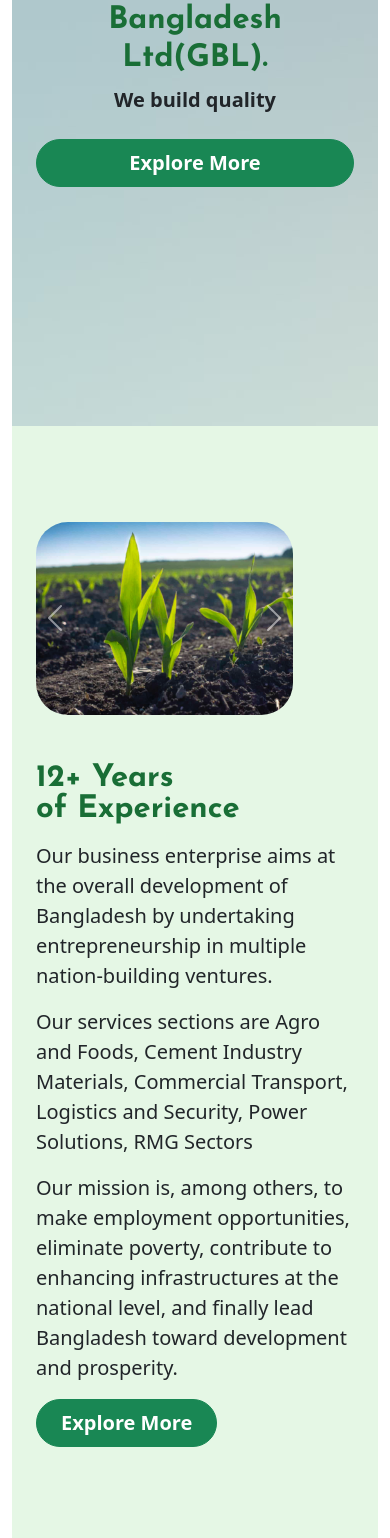
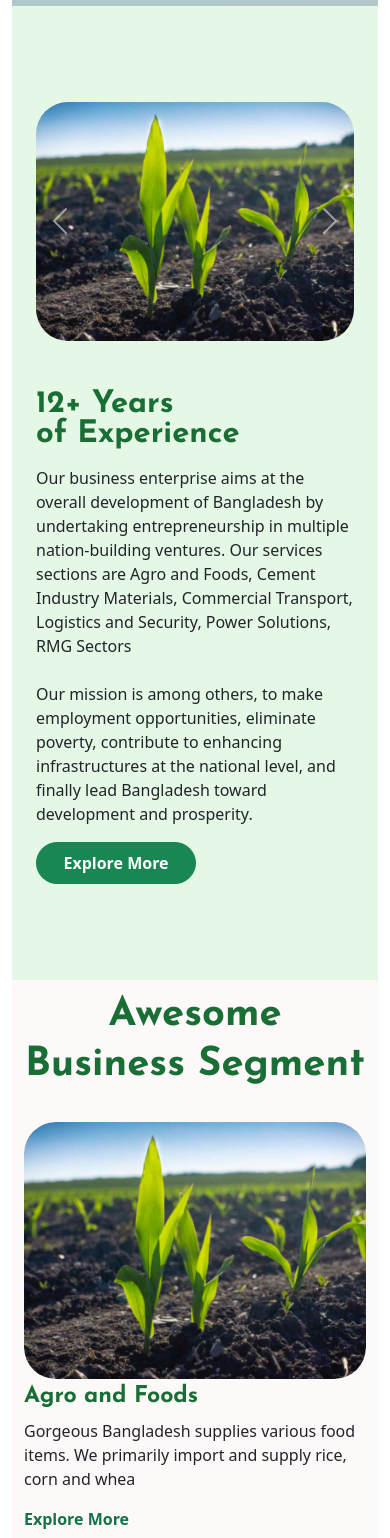
Before and after one commit to tuhinshuvra/gorgeousBangladeshLimited, a React (Create React App) app: page / in a window 390 px wide. Shown: the part 350-1888 px from the top of the page. Built offline with nearby package versions, Linux system fonts and the light colour scheme.

Commit message:
updated responsive to hero and experience section

```diff
--- a/src/Pages/BusinessSegment/Segment.css
+++ b/src/Pages/BusinessSegment/Segment.css
@@ -11,14 +11,7 @@
 }
 
 .product_bg {
-
     background-color: rgba(113, 209, 113, 0.185);
-
-    /* background-color: rgb(0, 255, 85); */
-    /* background-image: url(../../assets/images/background/wave.svg);
-    background-repeat: no-repeat;
-    background-size: 100% 100%; */
-    /* mask-image: url(../../assets/images/background/wave.svg); */
 }
 
 .segment_bg {
@@ -26,17 +19,13 @@
 }
 
 
-/* .waveContainer {
-    height: 100vh;
-    overflow: hidden;
+
+
+
+@media (min-width: 320px) and (max-width: 768px) {
+
+    .section-title {
+        margin: 10px 0px 0px 0px;
+        font-size: 40px;
+    }
 }
-
-.viewBox {
-    height: 100%;
-    width: 100%;
-}
-
-.path {
-    stroke: none;
-    fill: rgb(237, 115, 115); */
-/* } */
--- a/src/Pages/BusinessSegment/SegmentCard.js
+++ b/src/Pages/BusinessSegment/SegmentCard.js
@@ -14,18 +14,15 @@ const SegmentCard = ({ item }) => {
                         return (
                             <div className="col-lg-6  my-2 py-2 border-0 rounded-5" key={Val.id}>
                                 <div className="col-lg-12">
-
-                                    {/* {(Val.id > 0 && Val.id < 3) ? <> */}
-
-                                    <div className="row">
+                                    <div className="row my-1">
                                         {(Val.id === "1") ? <>
-                                            <div className=" d-flex gap-lg-3">
-                                                <div className="col-lg-6 wrapper">
+                                            <div className=" d-lg-flex gap-lg-3 my-2">
+                                                <div className="col-lg-6 my-1  wrapper">
                                                     <div className="image-wrapper">
                                                         <img src={Val.img} alt={Val.title} className=" img-fluid rounded-5 " />
                                                     </div>
                                                 </div>
-                                                <div className=" col-lg-6 my-auto">
+                                                <div className=" col-lg-6 my-1  my-lg-auto">
                                                     <h3 className=" fw-bold">{Val.category}</h3>
                                                     <p>{Val.details.slice(0, 100)}</p>
                                                     <Link className=' text-decoration-none fw-bold custom_btn' data-bs-toggle="modal" data-bs-target="#categeryModalOne">Explore More</Link>
@@ -51,10 +48,10 @@ const SegmentCard = ({ item }) => {
                                         </> : <></>}
                                     </div>
 
-                                    <div className="row">
+                                    <div className="row my-1">
                                         {(Val.id === "2") ? <>
-                                            <div className="d-flex gap-lg-3">
-                                                <div className="col-lg-6 wrapper">
+                                            <div className=" d-lg-flex gap-lg-3 my-1">
+                                                <div className="col-lg-6 my-4  wrapper">
                                                     <div className="image-wrapper">
                                                         <img src={Val.img} alt={Val.title} className=" img-fluid rounded-5 " />
                                                     </div>
@@ -87,10 +84,10 @@ const SegmentCard = ({ item }) => {
 
                                     {/* for card 3 and 4 */}
 
-                                    <div className="row">
+                                    <div className="row my-1">
                                         {(Val.id === "3") ? <>
-                                            <div className="d-flex gap-lg-3">
-                                                <div className=" col-lg-6 my-auto">
+                                            <div className=" d-lg-flex gap-lg-3 my-1">
+                                                <div className=" col-lg-6 my-4">
                                                     <h3 className=" fw-bold">{Val.category}</h3>
                                                     <p>{Val.details.slice(0, 100)}</p>
                                                     <Link className=' text-decoration-none fw-bold custom_btn' data-bs-toggle="modal" data-bs-target="#categeryModalThree">Explore More</Link>
@@ -121,10 +118,10 @@ const SegmentCard = ({ item }) => {
                                         </> : <></>}
                                     </div>
 
-                                    <div className="row">
+                                    <div className="row my-1">
                                         {(Val.id === "4") ? <>
-                                            <div className="d-flex gap-lg-3">
-                                                <div className=" col-lg-6 my-auto">
+                                            <div className=" d-lg-flex gap-lg-3">
+                                                <div className=" col-lg-6 my-4">
                                                     <h3 className=" fw-bold">{Val.category}</h3>
                                                     <p>{Val.details.slice(0, 100)}</p>
                                                     <Link className=' text-decoration-none fw-bold custom_btn' data-bs-toggle="modal" data-bs-target="#categeryModalFour">Explore More</Link>
@@ -146,7 +143,7 @@ const SegmentCard = ({ item }) => {
                                                         </div>
                                                     </div>
                                                 </div>
-                                                <div className="col-lg-6 wrapper">
+                                                <div className="col-lg-6 my-2  wrapper">
                                                     <div className="image-wrapper">
                                                         <img src={Val.img} alt={Val.title} className=" img-fluid rounded-5 " />
                                                     </div>
@@ -158,10 +155,10 @@ const SegmentCard = ({ item }) => {
 
                                     {/* for card 5 and 6 */}
 
-                                    <div className="row">
+                                    <div className="row my-1">
                                         {(Val.id === "5") ? <>
-                                            <div className="d-flex gap-lg-3">
-                                                <div className="col-lg-6 wrapper">
+                                            <div className=" d-lg-flex gap-lg-3">
+                                                <div className="col-lg-6 my-2  wrapper">
                                                     <div className="image-wrapper">
                                                         <img src={Val.img} alt={Val.title} className=" img-fluid rounded-5 " />
                                                     </div>
@@ -192,10 +189,10 @@ const SegmentCard = ({ item }) => {
                                         </> : <></>}
                                     </div>
 
-                                    <div className="row">
+                                    <div className="row my-1">
                                         {(Val.id === "6") ? <>
-                                            <div className="d-flex gap-lg-3">
-                                                <div className="col-lg-6 wrapper">
+                                            <div className=" d-lg-flex gap-lg-3">
+                                                <div className="col-lg-6 my-2  wrapper">
                                                     <div className="image-wrapper">
                                                         <img src={Val.img} alt={Val.title} className=" img-fluid rounded-5 " />
                                                     </div>
--- a/src/Pages/Experience/Experience.js
+++ b/src/Pages/Experience/Experience.js
@@ -14,65 +14,58 @@ const Experience = () => {
     return (
         <div className='product_bg'>
             <div className="col-lg-12 px-4 py-5">
-                <div className="row flex-lg-row-reverse   g-5 py-5">
-                    <div className="col-10 col-sm-8 col-lg-6  ">
-
-
-                        <div className=' my-0 py-0'>
-                            <div id="carouselExampleInterval" className="carousel slide " data-bs-ride="carousel">
+                <div className="row flex-lg-row-reverse g-5 py-5">
+                    <div className="col-lg-6">
+                        <div id="gblExperienceCarousol" className="carousel slide " data-bs-ride="carousel">
                             <div className="carousel-inner">
-                                    <div className="carousel-item active" data-bs-interval="2000">
+                                <div className="carousel-item active rounded-5" data-bs-interval="2000">
                                     <img src={CategoryOne} className="d-block w-100 rounded-5 " alt="..." />
                                 </div>
-                                    <div className="carousel-item" data-bs-interval="2000">
+                                <div className="carousel-item rounded-5" data-bs-interval="2000">
                                     <img src={CategoryTwo} className="d-block w-100 rounded-5 " alt="..." />
                                 </div>
-                                    <div className="carousel-item">
-                                        <img src={CategoryThree} data-bs-interval="2000" className="d-block w-100 rounded-5 " alt="..." />
+                                <div className="carousel-item rounded-5" data-bs-interval="2000">
+                                    <img src={CategoryThree} className="d-block w-100 rounded-5 " alt="..." />
                                 </div>
-                                    <div className="carousel-item">
-                                        <img src={CategoryFour} data-bs-interval="2000" className="d-block w-100 rounded-5 " alt="..." />
+                                <div className="carousel-item rounded-5" data-bs-interval="2000">
+                                    <img src={CategoryFour} className="d-block w-100 rounded-5 " alt="..." />
                                 </div>
-                                    <div className="carousel-item">
-                                        <img src={CategoryFive} data-bs-interval="2000" className="d-block w-100 rounded-5 " alt="..." />
+                                <div className="carousel-item rounded-5" data-bs-interval="2000">
+                                    <img src={CategoryFive} className="d-block w-100 rounded-5 " alt="..." />
                                 </div>
-                                    <div className="carousel-item">
-                                        <img src={CategorySix} data-bs-interval="2000" className="d-block w-100 rounded-5 " alt="..." />
+                                <div className="carousel-item rounded-5" data-bs-interval="2000">
+                                    <img src={CategorySix} className="d-block w-100 rounded-5 " alt="..." />
                                 </div>
 
                             </div>
-                                <button className="carousel-control-prev" type="button" data-bs-target="#carouselExampleInterval" data-bs-slide="prev">
+                            <button className="carousel-control-prev" type="button" data-bs-target="#gblExperienceCarousol" data-bs-slide="prev">
                                 <span className="carousel-control-prev-icon" aria-hidden="true"></span>
                                 <span className="visually-hidden">Previous</span>
                             </button>
-                                <button className="carousel-control-next" type="button" data-bs-target="#carouselExampleInterval" data-bs-slide="next">
+                            <button className="carousel-control-next" type="button" data-bs-target="#gblExperienceCarousol" data-bs-slide="next">
                                 <span className="carousel-control-next-icon" aria-hidden="true"></span>
                                 <span className="visually-hidden">Next</span>
                             </button>
                         </div>
                     </div>
-                    </div>
                     <div className="col-lg-6  ">
                         <h1 className="display-5 fw-bold lh-1 mb-3">12+ Years <br /> of Experience</h1>
-                        <p className="lead">
+                        <p className="">
+                            <span>Our business enterprise aims at the overall development of Bangladesh by undertaking entrepreneurship in multiple nation-building ventures.</span>
 
-                            <p>Our business enterprise aims at the overall development of Bangladesh by undertaking entrepreneurship in multiple nation-building ventures.</p>
-                            {/* <br /> */}
-                            <p>Our services sections are  Agro and Foods, Cement Industry Materials, Commercial Transport, Logistics and Security, Power Solutions, RMG Sectors</p>
-                            {/* <br /><br /> */}
-                            <p>Our mission is, among others, to make employment opportunities, eliminate poverty, contribute to enhancing infrastructures at the national level, and finally lead Bangladesh toward development and prosperity.</p>
+                            <span className=''> Our services sections are  Agro and Foods, Cement Industry Materials, Commercial Transport, Logistics and Security, Power Solutions, RMG Sectors</span> <br /><br />
 
-
+                            <span>Our mission is among others, to make employment opportunities, eliminate poverty, contribute to enhancing infrastructures at the national level, and finally lead Bangladesh toward development and prosperity.</span>
                         </p>
-                        <div className="d-grid gap-2 d-md-flex justify-content-md-start">
-                            <Link to="/about">
-                                <button type="button" className="btn btn-success btn-lg px-4   rounded-pill fw-bold">Explore More</button>
+                        <div className="">
+                            <Link className='gbl_btn btn btn-success rounded-pill fw-bold text-decoration-none text-white' to="/about">
+                                Explore More
                             </Link>
                         </div>
                     </div>
                 </div>
             </div>
-        </div>
+        </div >
     );
 };
 
--- a/src/Pages/Hero/Hero.css
+++ b/src/Pages/Hero/Hero.css
@@ -10,9 +10,35 @@
     height: 280px;
 }
 
+.gbl_btn {
+    width: 180px;
+    padding: 10px 0px;
+    font-size: 20px;
+    text-decoration: none;
+}
+
 h1,
 h3 {
     font-family: 'Josefin Sans', sans-serif;
     color: #196e36;
     /* font-size: 200px; */
 }
+
+@media (min-width: 320px) and (max-width: 768px) {
+    .hero_bg {
+        background-image: url(../../assets/images/background/hero_bg.jpg);
+        background-repeat: no-repeat;
+        height: 280px;
+        width: 100%;
+    }
+
+    .gbl_btn {
+        width: 160px;
+        padding: 8px 0px;
+        font-size: 16px;
+        text-decoration: none;
+    }
+
+
+
+}
--- a/src/Pages/Hero/Hero.js
+++ b/src/Pages/Hero/Hero.js
@@ -8,13 +8,11 @@ const Hero = () => {
             <div className="px-4  text-center">
                 <h1 className="display-5 fw-bold">Gorgeous Bangladesh Ltd(GBL).</h1>
                 <div className="col-lg-6 mx-auto">
-                    <p className="lead  mb-4  fw-bold">We build quality</p>
-                    <div className="d-grid gap-2 d-sm-flex justify-content-sm-center">
-                        <button type="button" className="btn btn-success btn-lg px-4 gap-3  rounded-pill fw-bold">
-                            <Link className=' text-decoration-none text-white' to="/about">
-                                Explore More
-                            </Link>
-                        </button>
+                    <p className="lead  mb-4  fw-bold text-success">We build quality</p>
+                    <div className=" ">
+                        <Link className='gbl_btn btn btn-success rounded-pill fw-bold text-decoration-none text-white' to="/about">
+                            Explore More
+                        </Link>
                     </div>
                 </div>
             </div>
```
Lines whose indentation alone changed are shown as unchanged.
